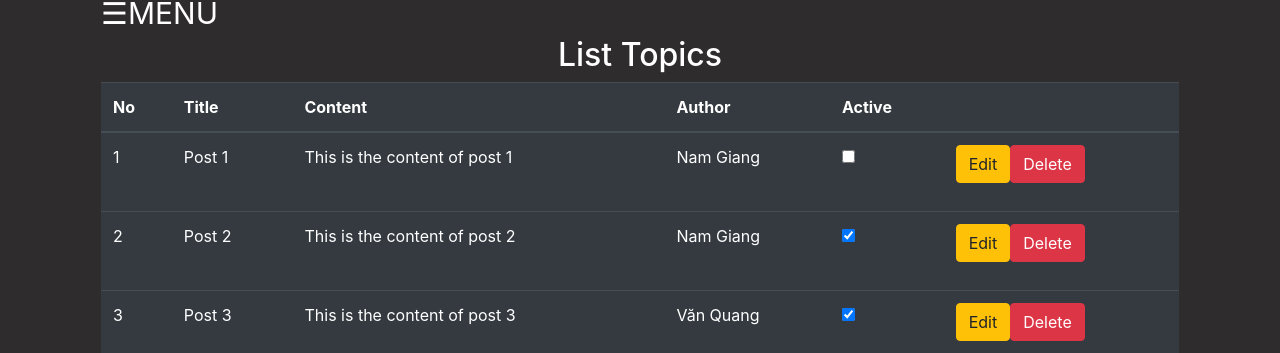
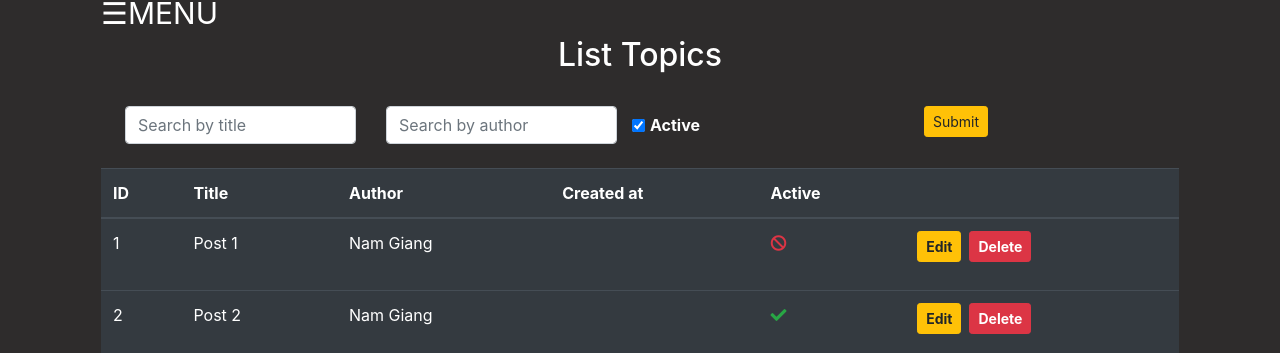
Before and after one commit to nvquang0603/intern-react-posts, a React (Create React App) app: page /list in a window 1280 px wide. Shown: the part 599-952 px from the top of the page. Built offline with nearby package versions, Linux system fonts and the light colour scheme.

Commit message:
master added filter feature

```diff
--- a/src/App.css
+++ b/src/App.css
@@ -17,7 +17,7 @@
     z-index: 1;
     top: 0;
     left: 0;
-    background-color: #111;
+    background-image: linear-gradient(#373B44, #4286f4);
     overflow-x: hidden;
     transition: 0.5s;
     padding-top: 60px;
@@ -26,8 +26,8 @@
 .sidenav a {
     padding: 8px 8px 8px 32px;
     text-decoration: none;
-    font-size: 25px;
-    color: #818181;
+    font-size: 20px;
+    color: #fff;
     display: block;
     transition: 0.3s;
 }
@@ -75,6 +75,9 @@
     color: #61dafb;
 }
 
+.filterField {
+    color: #fff;
+}
 @keyframes App-logo-spin {
     from {
         transform: rotate(0deg);
--- a/src/App.js
+++ b/src/App.js
@@ -65,7 +65,7 @@ const DEFAULT_POSTS = [
     },
     {
         id: 9,
-        title: "Post 9,",
+        title: "Post 9",
         content: "This is the content of post 9",
         author: "Văn Quang",
         active: true
@@ -85,6 +85,7 @@ class App extends Component {
             posts: [...DEFAULT_POSTS],
             post: {id: '', title: '', content: '', author: '', active: 1}
         };
+        this.filterUser = this.filterUser.bind(this);
     }
 
     openNav = () => {
@@ -96,6 +97,7 @@ class App extends Component {
         document.getElementById("mySidenav").style.width = "0";
         document.getElementById("main").style.marginLeft = "0";
     };
+
     onEditItem(itemInput) {
         let {posts} = this.state;
         let newPost = posts.map(item => {
@@ -109,6 +111,7 @@ class App extends Component {
         });
         this.setState({post: {id: '', title: '', content: '', author: '', active: 1}, posts: newPost});
     }
+
     onEdit(post) {
         this.setState({
             post,
@@ -116,13 +119,31 @@ class App extends Component {
     }
     onDelete(id) {
         let prevItems = this.state.posts;
+        let prevFilteredItems = this.state.filteredPost;
         let posts = prevItems.filter((item) => {
             return item.id !== id
         });
+        let filteredPost = prevFilteredItems.filter((item) => {
+            return item.id !== id
+        });
         this.setState({
-            posts
+            posts,
+            filteredPost
         });
     }
+    componentWillMount() {
+        this.setState({
+            filteredPost: [...this.state.posts]
+        })
+    }
+    filterUser = (post) => {
+        let updatingList = this.state.posts;
+        let updatedList = updatingList.filter((item)=>{
+           return item.title.toLowerCase().includes(post.filterTitle.toLowerCase()) && item.author.toLowerCase().includes(post.filterAuthor.toLowerCase()) && item.active === post.filterActive
+        });
+        this.setState({filteredPost: updatedList});
+    };
+
     render() {
         return (
             <div className="App">
@@ -130,13 +151,11 @@ class App extends Component {
                     <BrowserRouter>
                         <div id="mySidenav" className="sidenav">
                             <h3 className="mainTitle text-center">MENU</h3>
-                            <a href="javascript:void(0)" className="closebtn" onClick={() => this.closeNav()}>×</a>
+                            <button className="closebtn btn text-white" onClick={() => this.closeNav()}>×</button>
                             <Link to="/"><i className="fas fa-home"
                                             style={{fontSize: '18px'}}/> Home</Link>
-                            <Link to="/list"><i className="fas fa-list"
-                                                style={{fontSize: '18px'}}/> List</Link>
-                            <Link to="/add"><i className="fas fa-plus-circle"
-                                               style={{fontSize: '18px'}}/> Add new post</Link>
+                            <Link to="/list"><i className="fas fa-list" style={{fontSize: '18px'}}/> List</Link>
+                            <Link to="/add"><i className="fas fa-plus-circle" style={{fontSize: '18px'}}/> Add new post</Link>
                         </div>
                         <br/>
                         <div id="main">
@@ -144,7 +163,13 @@ class App extends Component {
                             <span style={{fontSize: '30px', cursor: 'pointer'}}
                                   onClick={() => this.openNav()} className="mainTitle">☰MENU</span>
                             <Route exact path="/" render={() => (<h2 className="mainTitle"> Hello Admin</h2>)}/>
-                            <Route path="/list" component = {(props) => <List {...props} listPosts={this.state.posts} onDelete={this.onDelete.bind(this)} onEdit={this.onEdit.bind(this)}/>}/>
+                            <Route path="/list" component = {(props) =>
+                                <List {...props}
+                                      listPosts={this.state.filteredPost}
+                                      onDelete={this.onDelete.bind(this)}
+                                      onEdit={this.onEdit.bind(this)}
+                                      filterUser={this.filterUser}
+                                />}/>
                             <Route path="/add" component={Add}/>
                             <Route path="/:id/edit" component={() => <Edit post={this.state.post} onEditItem={this.onEditItem.bind(this)}/>}/>
                         </div>
--- a/src/components/Edit.js
+++ b/src/components/Edit.js
@@ -13,6 +13,7 @@ class Edit extends Component {
         };
         this.handleChange = this.handleChange.bind(this);
         this.handleSubmit = this.handleSubmit.bind(this);
+        this.handleReset = this.handleReset.bind(this);
     }
     componentWillMount() {
         let post = this.props.post;
@@ -25,10 +26,15 @@ class Edit extends Component {
         this.setState({
             [name]:value
         });
+        console.log(this.state.active)
     };
     handleSubmit() {
         this.props.onEditItem(this.state);
         this.props.history.push('/list');
+    }
+    handleReset() {
+        let post = this.props.post;
+        this.setState({...post});
     }
     render() {
         return (
@@ -80,9 +86,11 @@ class Edit extends Component {
                             />
                         </div>
                     </div>
-                    <div className="col-12">
-                        <label>Active </label>
+
+                    <div className="form-check form-check-inline">
+                        <label className={"form-check-label"}>Active </label>
                         <input
+                            className={"form-check-input"}
                             type="checkbox"
                             name={"active"}
                             onChange={this.handleChange}
@@ -90,7 +98,9 @@ class Edit extends Component {
                             checked={this.state.active}
                         />
                     </div>
+
                     <hr/>
+
                     <div className="button-group text-center">
                         <button
                             type="submit"
--- /dev/null
+++ b/src/components/Filter.js
@@ -0,0 +1,69 @@
+import React, { Component } from 'react';
+
+class Filter extends Component {
+    constructor(props) {
+        super(props);
+        this.state = {
+            filterTitle: '',
+            filterAuthor: '',
+            filterActive: true
+        };
+        this.handleChange = this.handleChange.bind(this);
+        this.handleSubmit = this.handleSubmit.bind(this);
+    }
+    handleChange = (event) => {
+        let target = event.target;
+        let name = target.name;
+        let value = target.type === 'checkbox' ? target.checked : target.value;
+        this.setState({
+            [name]:value
+        })
+    };
+    handleSubmit = (event) => {
+        this.props.filterUser(this.state);
+    };
+    render() {
+        return (
+            <div className={"filterField p-4"}>
+                <div className={"row"}>
+                    <div className="col">
+                        <input
+                            type={"title"}
+                            className={"form-control"}
+                            placeholder={"Search by title"}
+                            name={"filterTitle"}
+                            value={this.state.filterTitle}
+                            onChange={this.handleChange}
+                        />
+                    </div>
+                    <div className="col">
+                        <input
+                            type={"author"}
+                            className={"form-control"}
+                            placeholder={"Search by author"}
+                            name={"filterAuthor"}
+                            value={this.state.filterAuthor}
+                            onChange={this.handleChange}
+                        />
+                    </div>
+                    <div className="col-3 form-check form-check-inline">
+                        <input
+                            type={'checkbox'}
+                            className={"form-check-input"}
+                            name={"filterActive"}
+                            value={this.state.filterActive}
+                            checked={this.state.filterActive}
+                            onChange={this.handleChange}
+                        />
+                        <label className={"form-check-label font-weight-bold"} htmlFor={"filterActive"}>Active</label>
+                    </div>
+                    <div className="col">
+                        <button className="btn btn-warning btn-sm mr-2" onClick={this.handleSubmit}>Submit</button>
+                    </div>
+                </div>
+
+            </div>
+        );
+    }
+}
+export default Filter;
--- a/src/components/List.js
+++ b/src/components/List.js
@@ -1,54 +1,15 @@
 import React, {Component} from 'react';
-import {Link} from "react-router-dom";
+import Filter from '../components/Filter';
+import Table from '../components/Table';
+
 class List extends Component {
-    handleDelete(post) {
-        if (prompt('Bạn có muốn xóa?')) {
-            this.props.onDelete(post);
-        }
-    }
-    handleEdit(post) {
-        this.props.onEdit(post);
-    }
     render() {
         return (
             <div>
                 <div className="listTopics">
                     <h2 className="mainTitle text-center">List Topics</h2>
-                    <table className="table table-dark table-hover">
-                        <thead>
-                        <tr>
-                            <th>No</th>
-                            <th>Title</th>
-                            <th>Content</th>
-                            <th>Author</th>
-                            <th>Active</th>
-                            <th/>
-                        </tr>
-                        </thead>
-                        <tbody>
-                        {
-                            this.props.listPosts.map(post => {
-                                return (
-                                    <tr key={post.id}>
-                                        <td>{post.id}</td>
-                                        <td>{post.title}</td>
-                                        <td>{post.content}</td>
-                                        <td>{post.author}</td>
-                                        <td>
-                                            <input type={'checkbox'} checked={post.active} />
-                                        </td>
-                                        <td>
-                                            <div className="form-group">
-                                                <Link to={`/${post.id}/edit`} className="btn btn-warning" onClick={this.handleEdit.bind(this, post)}>Edit</Link>
-                                                <button className="btn btn-danger" onClick={this.handleDelete.bind(this, post.id)}>Delete</button>
-                                            </div>
-                                        </td>
-                                    </tr>
-                                )
-                            })
-                        }
-                        </tbody>
-                    </table>
+                    <Filter filterUser={this.props.filterUser}/>
+                    <Table listPosts = {this.props.listPosts} onDelete={this.props.onDelete} onEdit={this.props.onEdit}/>
                 </div>
             </div>
         );
--- /dev/null
+++ b/src/components/Table.js
@@ -0,0 +1,54 @@
+import React, { Component } from 'react';
+import {Link} from "react-router-dom";
+
+class Table extends Component {
+    handleDelete(post) {
+        let confirmDelete = prompt('Nhập OK để xóa');
+        if ( confirmDelete === 'OK' || confirmDelete === 'ok') {
+            this.props.onDelete(post);
+        }
+    }
+    handleEdit(post) {
+        this.props.onEdit(post);
+    }
+    render() {
+        return (
+            <table className="table table-dark table-hover">
+                <thead>
+                <tr>
+                    <th>ID</th>
+                    <th>Title</th>
+                    <th>Author</th>
+                    <th>Created at</th>
+                    <th>Active</th>
+                    <th/>
+                </tr>
+                </thead>
+                <tbody>
+                {
+                    this.props.listPosts.map(post => {
+                        return (
+                            <tr key={post.id}>
+                                <td>{post.id}</td>
+                                <td>{post.title}</td>
+                                <td>{post.author}</td>
+                                <td/>
+                                <td>
+                                    {post.active === true ? <i className="fas fa-check text-success"/> : <i className="fas fa-ban text-danger" />}
+                                </td>
+                                <td>
+                                    <div className="form-group">
+                                        <Link to={`/${post.id}/edit`} className="btn btn-warning btn-sm font-weight-bold" onClick={this.handleEdit.bind(this, post)}>Edit</Link>
+                                        <button className="btn btn-danger btn-sm ml-2 font-weight-bold" onClick={this.handleDelete.bind(this, post.id)}>Delete</button>
+                                    </div>
+                                </td>
+                            </tr>
+                        )
+                    })
+                }
+                </tbody>
+            </table>
+        )
+    }
+}
+export default Table;
```
